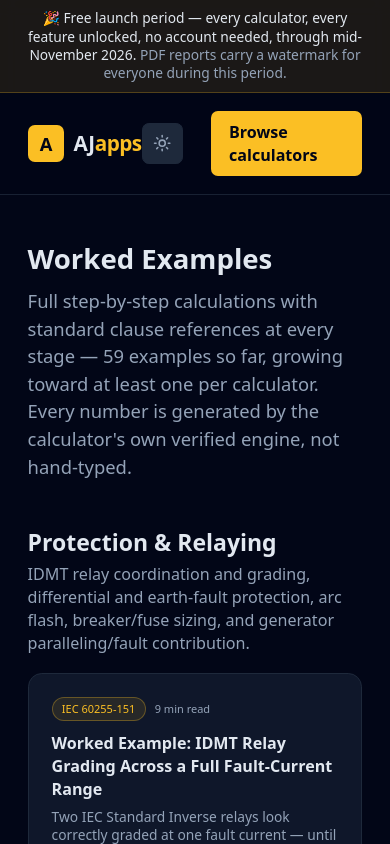
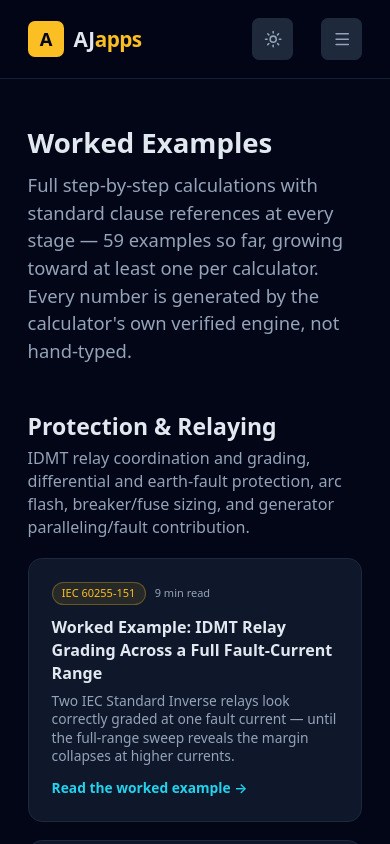
Before and after one commit to AjmalJamseeth/ajpowerapps, a Next.js app: page /examples in a window 390 px wide. Shown: the top 844 px of the page. Built offline with nearby package versions, Linux system fonts and the light colour scheme.

Commit message:
Remove launch banner, default to dark theme, add mobile nav menu

```diff
--- a/src/app/layout.tsx
+++ b/src/app/layout.tsx
@@ -40,15 +40,16 @@ export const metadata: Metadata = {
 };
 
 // Runs before paint so the correct theme class is on <html> before any
-// content renders — avoids a flash of the wrong theme on load. Reads a
-// saved preference first, falling back to the OS/browser color-scheme
-// preference; dark is the default when neither is available.
+// content renders — avoids a flash of the wrong theme on load. Dark is
+// always the site's default; light mode only applies if the visitor has
+// explicitly chosen it before via the ThemeToggle (saved to localStorage).
+// The OS/browser color-scheme preference is intentionally not consulted,
+// so a light-mode OS does not silently override the site's dark default.
 const THEME_INIT_SCRIPT = `
 (function () {
   try {
     var saved = localStorage.getItem("ajapps-theme");
-    var wantsLight = saved ? saved === "light" : window.matchMedia("(prefers-color-scheme: light)").matches;
-    if (wantsLight) document.documentElement.classList.add("light");
+    if (saved === "light") document.documentElement.classList.add("light");
   } catch (e) {}
 })();
 `;
--- /dev/null
+++ b/src/components/MobileNav.tsx
@@ -0,0 +1,82 @@
+"use client";
+
+import { useState } from "react";
+import Link from "next/link";
+import { Menu, X, GraduationCap, BookOpen, LayoutGrid } from "lucide-react";
+import { FeedbackButton } from "@/components/FeedbackButton";
+
+// Everything the desktop NavBar exposes through its hover dropdowns
+// (Calculators, Resources, Pricing, Feedback) is unreachable on a touch
+// screen, since hover states never fire and that entire <nav> is hidden
+// below the `sm` breakpoint. This gives mobile visitors the same
+// destinations via a tap-to-open panel instead.
+export function MobileNav() {
+  const [open, setOpen] = useState(false);
+  const close = () => setOpen(false);
+
+  return (
+    <div className="sm:hidden">
+      <button
+        type="button"
+        onClick={() => setOpen((v) => !v)}
+        aria-label={open ? "Close menu" : "Open menu"}
+        aria-expanded={open}
+        className="flex h-9 w-9 flex-none items-center justify-center rounded-md border border-border bg-surface-2 text-muted transition-colors hover:border-accent-2/60 hover:text-foreground"
+      >
+        {open ? <X className="h-4 w-4" aria-hidden="true" /> : <Menu className="h-4 w-4" aria-hidden="true" />}
+      </button>
+
+      {open && (
+        <div className="absolute inset-x-0 top-full z-50 border-b border-border bg-background px-6 py-4 shadow-xl">
+          <nav className="flex flex-col gap-1 text-sm">
+            <Link
+              href="/calculators"
+              onClick={close}
+              className="flex items-center gap-2.5 rounded-md px-2 py-2.5 font-medium text-foreground hover:bg-surface-2"
+            >
+              <LayoutGrid className="h-4 w-4 flex-none text-accent-2" aria-hidden="true" />
+              Calculators
+            </Link>
+            <Link
+              href="/guides"
+              onClick={close}
+              className="flex items-center gap-2.5 rounded-md px-2 py-2.5 font-medium text-foreground hover:bg-surface-2"
+            >
+              <GraduationCap className="h-4 w-4 flex-none text-accent-2" aria-hidden="true" />
+              Guides
+            </Link>
+            <Link
+              href="/examples"
+              onClick={close}
+              className="flex items-center gap-2.5 rounded-md px-2 py-2.5 font-medium text-foreground hover:bg-surface-2"
+            >
+              <BookOpen className="h-4 w-4 flex-none text-accent-2" aria-hidden="true" />
+              Worked Examples
+            </Link>
+            <Link
+              href="/resources"
+              onClick={close}
+              className="rounded-md px-2 py-2.5 text-muted hover:bg-surface-2 hover:text-foreground"
+            >
+              All resources →
+            </Link>
+            <a
+              href="/#pricing"
+              onClick={close}
+              className="rounded-md px-2 py-2.5 text-muted hover:bg-surface-2 hover:text-foreground"
+            >
+              Pricing
+            </a>
+            <div className="mt-1 border-t border-border pt-2">
+              <FeedbackButton
+                calculatorName="General / Site Feedback"
+                buttonLabel="💬 Feedback / feature request"
+                buttonClassName="w-full rounded-md px-2 py-2.5 text-left text-muted hover:bg-surface-2 hover:text-foreground"
+              />
+            </div>
+          </nav>
+        </div>
+      )}
+    </div>
+  );
+}
--- a/src/components/NavBar.tsx
+++ b/src/components/NavBar.tsx
@@ -1,7 +1,8 @@
 import Link from "next/link";
 import { FeedbackButton } from "@/components/FeedbackButton";
 import { ThemeToggle } from "@/components/ThemeToggle";
-import { FREE_LAUNCH, FREE_LAUNCH_END_LABEL } from "@/lib/launchConfig";
+import { MobileNav } from "@/components/MobileNav";
+import { FREE_LAUNCH } from "@/lib/launchConfig";
 import { CALCULATOR_GROUPS, TOTAL_LIVE_COUNT } from "@/lib/calculatorCatalog";
 import {
   ShieldCheck,
@@ -38,13 +39,7 @@ const GROUP_ICONS: Record<string, LucideIcon> = {
 
 export default function NavBar() {
   return (
-    <header className="sticky top-0 z-40 border-b border-border/80 bg-background/90 backdrop-blur">
-      {FREE_LAUNCH && (
-        <div className="border-b border-accent/25 bg-accent/10 px-6 py-2 text-center text-xs font-medium text-foreground sm:text-sm">
-          🎉 Free launch period — every calculator, every feature unlocked, no account needed, through {FREE_LAUNCH_END_LABEL}.{" "}
-          <span className="text-muted">PDF reports carry a watermark for everyone during this period.</span>
-        </div>
-      )}
+    <header className="sticky top-0 z-40 border-b border-border/80 bg-background/90 backdrop-blur relative">
       <div className="mx-auto flex max-w-6xl items-center justify-between px-6 py-4">
         <Link href="/" className="flex items-center gap-2">
           <span className="flex h-8 w-8 items-center justify-center rounded-md bg-accent text-background font-bold">
@@ -148,10 +143,11 @@ export default function NavBar() {
           />
           <Link
             href="/calculators"
-            className="rounded-md bg-accent px-4 py-2 text-sm font-semibold text-background transition-opacity hover:opacity-90"
+            className="hidden rounded-md bg-accent px-4 py-2 text-sm font-semibold text-background transition-opacity hover:opacity-90 sm:inline-block"
           >
             Browse calculators
           </Link>
+          <MobileNav />
         </div>
       </div>
     </header>
```
